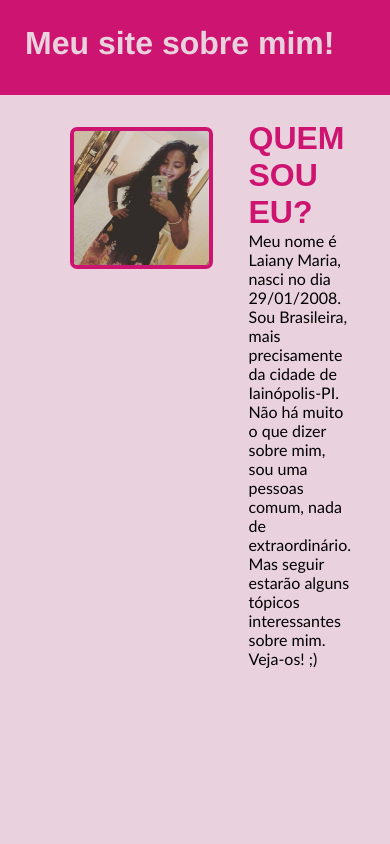
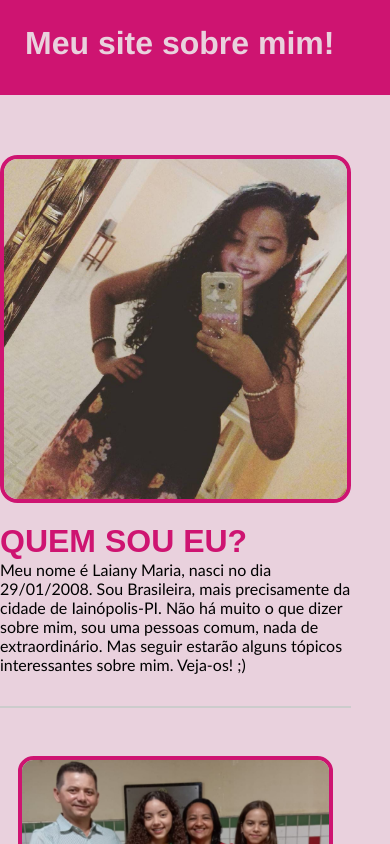
Before and after one commit to marylay01/marylay01.github.io, a plain HTML site: page Meu site 2/index.html in a window 390 px wide. Shown: the top 844 px of the page. Drawn offline with Linux system fonts and the light colour scheme.

Commit message:
Atualizaçoes

```diff
--- a/Meu site 2/css/estilo.css
+++ b/Meu site 2/css/estilo.css
@@ -2,6 +2,7 @@
     box-sizing: border-box;
     padding: 0%;
     margin: 0%;
+    max-width: 100%;
 }
 
 body{
@@ -13,9 +14,10 @@ body{
 header{
     margin: 0%;
     background-color: #ce1471 ;
-    width: 105%;
+    min-width: 100%;
     height: 95px;
     font-family: 'Franklin Gothic Medium', 'Arial Narrow', Arial, sans-serif;
+    top: 0%;
 
 }
 
@@ -49,8 +51,11 @@ main{
     >div p{
         font-family: 'Gill Sans', 'Gill Sans MT', Calibri, 'Trebuchet MS', sans-serif;
     }
-    .imagem{
+    .imagem {
         width: 60%;
+        margin-left: auto;
+        margin-right: auto;
+        display: block;
     }
 
     .texto{
@@ -118,10 +123,11 @@ div2{
 footer{
     margin: 0%;
     margin-top: 3%;
-    background-color: #ce1471 ;
-    width: 105%;
+    background-color: #ce1471;
+    width: 100%;
     height: 70px;
-
+    position: relative;
+    bottom: 0;
 }
 footer h3{
     padding: 25px;
@@ -133,31 +139,21 @@ footer h3{
     font-family: 'Franklin Gothic Medium', 'Arial Narrow', Arial, sans-serif;
 }
 
-@media(max-width: 768px){
-    main{
-        height: auto;
-    }
-    main div {
-        width: 70%;
-        height: 100vh;
-
-            .imagem{
-                margin-left: 20%;
-
-            }
-            .texto{
-                margin-left: 10%;
-            }
-
-            footer{
-               height: 100vh;
-
-            }
-    }
-}
 
 @media (max-width:576px){
     main div {
         width: 90%;
     }
+    .eu{
+        flex-direction: column;
+        gap: 1rem;
+        align-items: center;
+        justify-content: center;
+        .imagem{
+            width: 100%;
+        }
+        .texto{
+            width: 100%;
+        }
+    }
 }
```
